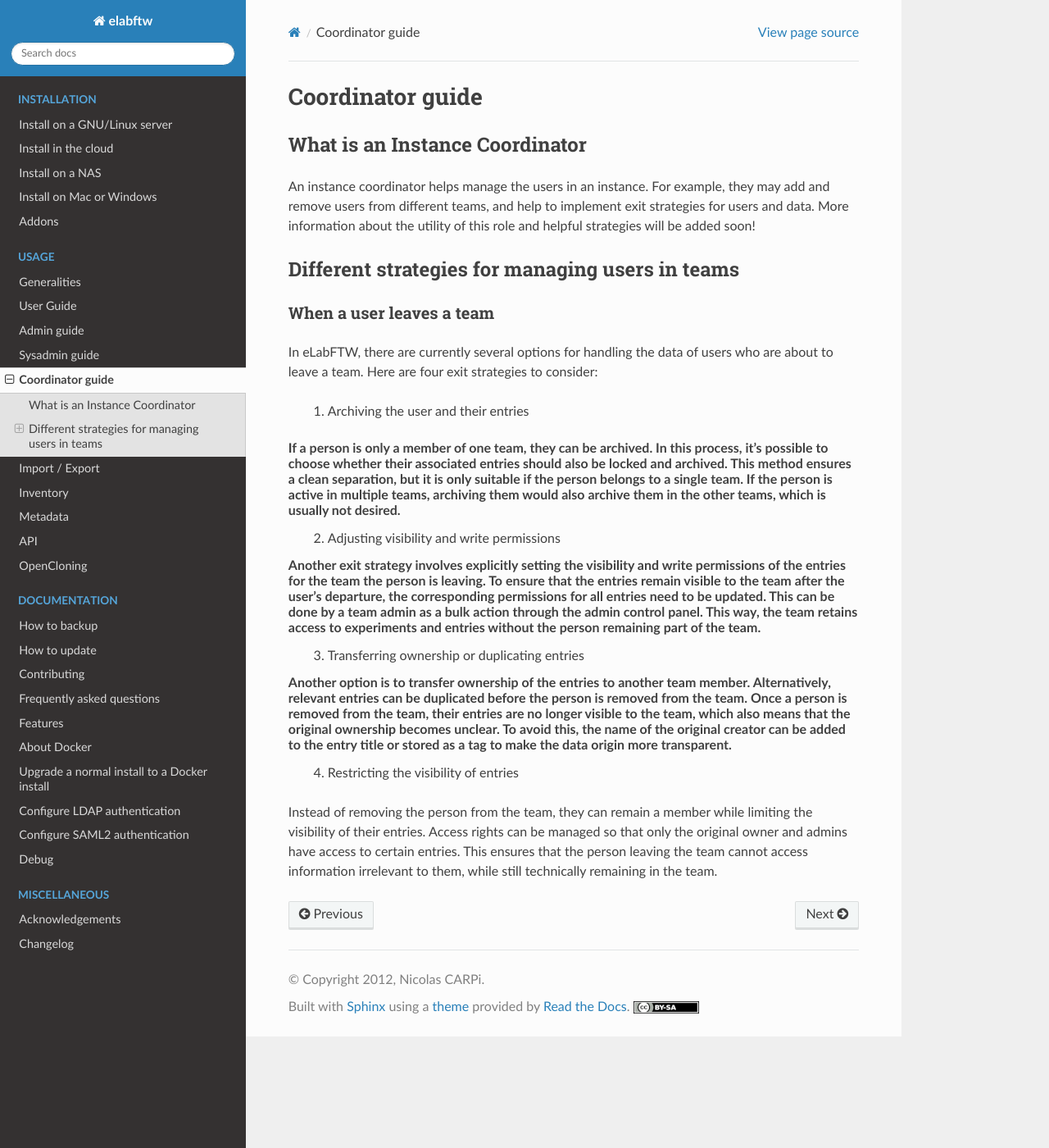
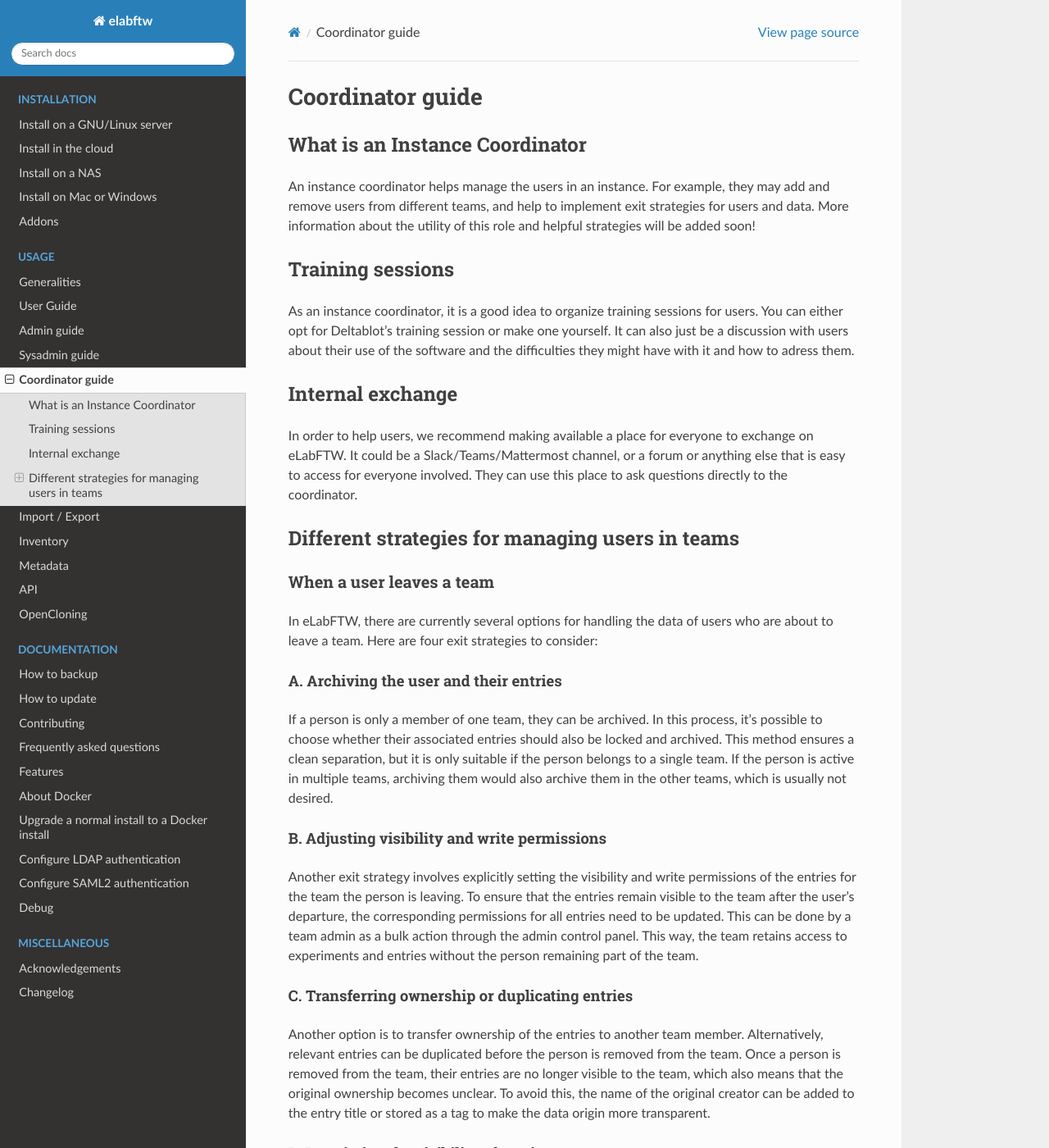
Before and after one commit to elabftw/elabdoc, a Sphinx documentation site: the page built from doc/coordinator-guide.rst, in a window 1280 px wide and 1400 px high. Shown: the whole window at 82% size. Built offline with Sphinx 7.4.7 and the Read the Docs theme 3.1.0, drawn with Linux system fonts in a browser that asks for light colours; some of the changed text lies outside the part shown.

Commit message:
fix the coordinator page and add two sections
also remove the part about the archived entries being not
duplicable/exportable. They are.

```diff
--- a/doc/coordinator-guide.rst
+++ b/doc/coordinator-guide.rst
@@ -9,6 +9,16 @@
 
 An instance coordinator helps manage the users in an instance. For example, they may add and remove users from different teams, and help to implement exit strategies for users and data. More information about the utility of this role and helpful strategies will be added soon!
 
+Training sessions
+=================
+
+As an instance coordinator, it is a good idea to organize training sessions for users. You can either opt for Deltablot's training session or make one yourself. It can also just be a discussion with users about their use of the software and the difficulties they might have with it and how to adress them.
+
+Internal exchange
+=================
+
+In order to help users, we recommend making available a place for everyone to exchange on eLabFTW. It could be a Slack/Teams/Mattermost channel, or a forum or anything else that is easy to access for everyone involved. They can use this place to ask questions directly to the coordinator.
+
 
 Different strategies for managing users in teams
 ================================================
--- a/doc/user-guide.rst
+++ b/doc/user-guide.rst
@@ -119,7 +119,7 @@
 Working with Archived Experiments
 ^^^^^^^^^^^^^^^^^^^^^^^^^^^^^^^^^
 
-While archived experiments remain viewable, they are read-only. To perform any actions such as editing, duplicating, or exporting, you must first unarchive the experiment.
+While archived experiments remain viewable, they are read-only. To edit it again, you must first unarchive the experiment.
 
 You can multiselect experiments to unarchive them in bulk:
 
```
Also changed, not shown: other parts of doc/coordinator-guide.rst (+16 -4 lines), other parts of doc/user-guide.rst (+1 -1 lines).
